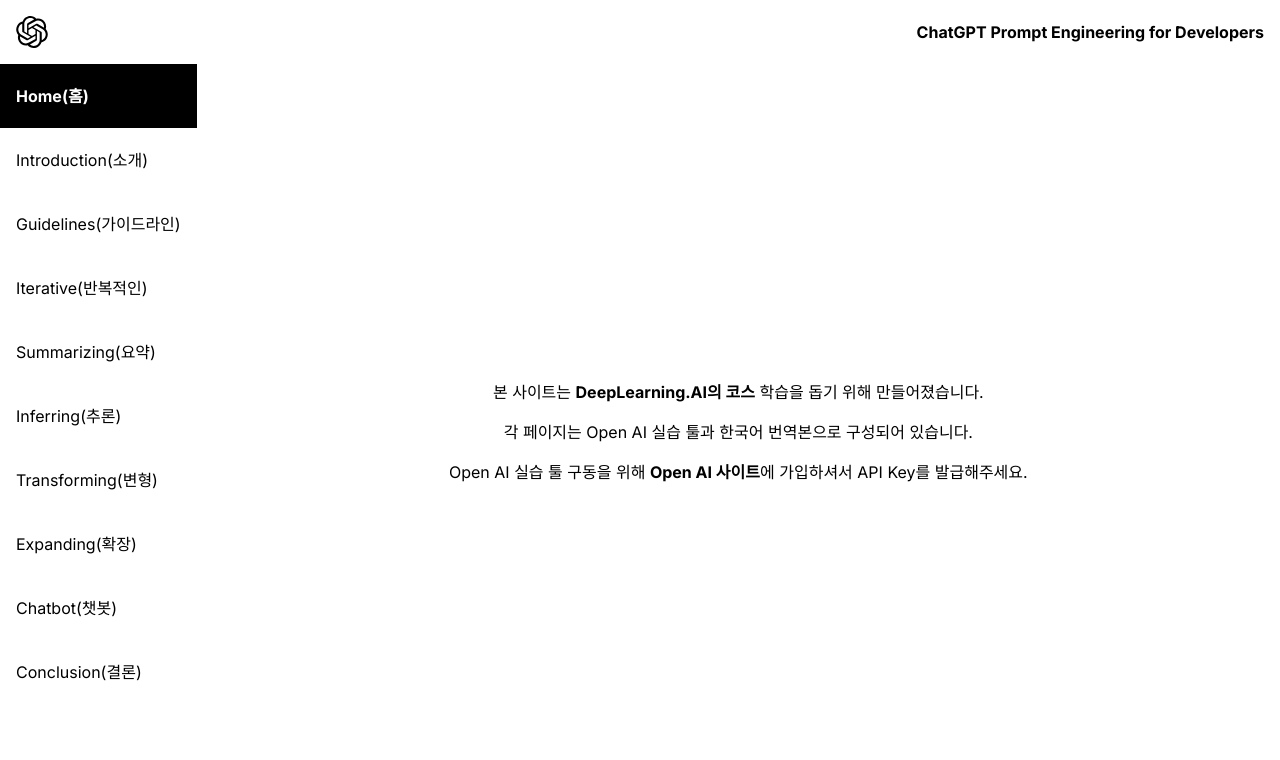
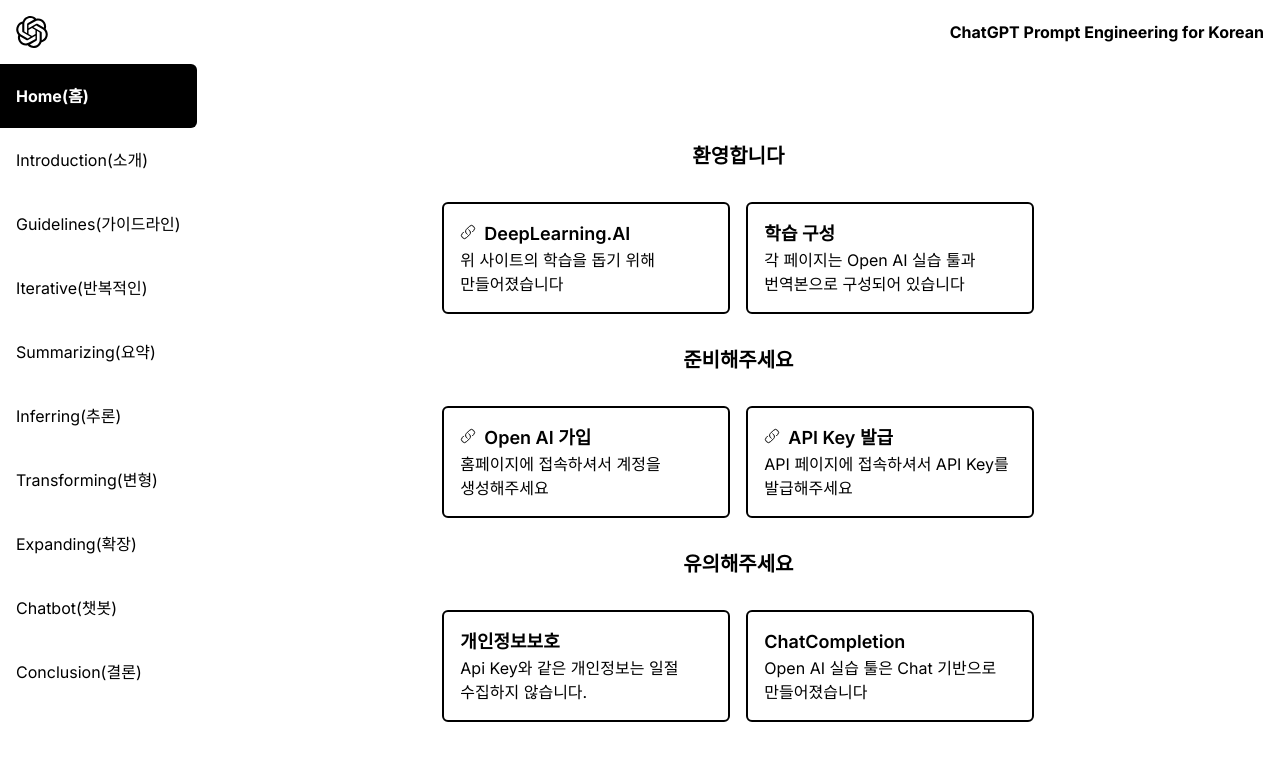
Before and after one commit to junotb/ChatGPT-Prompt-Engineering-for-Korean, a Next.js app: page / in a window 1280 px wide. Shown: the top 760 px of the page. Built offline with nearby package versions, Linux system fonts and the light colour scheme.

Commit message:
draw layouts

```diff
--- a/app/globals.css
+++ b/app/globals.css
@@ -41,6 +41,39 @@
   }
 }
 
+h1 {
+  font-size: 1.125rem; /* 18px */
+  line-height: 1.75rem; /* 28px */
+  font-weight: 700;
+
+  @media (orientation: landscape) {
+    font-size: 1.25rem; /* 20px */
+    line-height: 1.75rem; /* 28px */
+  }
+}
+
+h2 {
+  font-size: 1rem; /* 16px */
+  line-height: 1.5rem; /* 24px */
+  font-weight: 600;
+
+  @media (orientation: landscape) {
+    font-size: 1.125rem; /* 18px */
+    line-height: 1.75rem; /* 28px */
+  }
+}
+
+h3 {
+  font-size: 0.875rem; /* 14px */
+  line-height: 1.25rem; /* 20px */
+  font-weight: 500;
+
+  @media (orientation: landscape) {
+    font-size: 1rem; /* 16px */
+    line-height: 1.5rem; /* 24px */
+  }
+}
+
 textarea {
   resize: none;
 }
--- a/app/layout.tsx
+++ b/app/layout.tsx
@@ -4,7 +4,7 @@
 const inter = Inter({ subsets: ['latin'] })
 
 export const metadata = {
-  title: 'ChatGPT Prompt Engineering for Developers in Unofficial Korean version',
+  title: 'ChatGPT Prompt Engineering for Korean',
   description: 'ChatGPT Prompt Engineering for Developers in Unofficial Korean version',
 }
 
--- a/app/page.tsx
+++ b/app/page.tsx
@@ -1,9 +1,62 @@
+import Link from "next/link";
+
 export default function Home() {
   return (
-    <div className="w-full h-full flex flex-col justify-center items-center gap-4">
-      <p>본 사이트는 <a href="https://learn.deeplearning.ai/chatgpt-prompt-eng/" className="hover:text-neutral-500" target="_blank"><strong>DeepLearning.AI의 코스</strong></a> 학습을 돕기 위해 만들어졌습니다.</p>
-      <p>각 페이지는 Open AI 실습 툴과 한국어 번역본으로 구성되어 있습니다.</p>
-      <p>Open AI 실습 툴 구동을 위해 <a href="https://openai.com/" className="hover:text-neutral-500" target="_blank"><strong>Open AI 사이트</strong></a>에 가입하셔서 API Key를 발급해주세요.</p>
+    <div className="w-full h-full flex flex-col justify-center items-center gap-8">
+      <h1>환영합니다</h1>
+      <div className="grid grid-cols-1 landscape:grid-cols-2 w-full landscape:w-fit gap-4">
+        <Link
+          href="https://learn.deeplearning.ai/chatgpt-prompt-eng/"
+          target="_blank"
+          className="border-2 border-black dark:border-white w-full p-4 landscape:w-72 rounded-md hover:border-neutral-500 hover:text-neutral-500"
+        >
+          <svg xmlns="http://www.w3.org/2000/svg" fill="none" viewBox="0 0 24 24" strokeWidth={1.5} stroke="currentColor" className="float-left w-6 h-6 pr-2">
+            <path strokeLinecap="round" strokeLinejoin="round" d="M13.19 8.688a4.5 4.5 0 011.242 7.244l-4.5 4.5a4.5 4.5 0 01-6.364-6.364l1.757-1.757m13.35-.622l1.757-1.757a4.5 4.5 0 00-6.364-6.364l-4.5 4.5a4.5 4.5 0 001.242 7.244" />
+          </svg>
+          <h2>DeepLearning.AI</h2>
+          <p className="break-keep">위 사이트의 학습을 돕기 위해 만들어졌습니다</p>
+        </Link>
+        <div className="border-2 border-black dark:border-white w-full p-4 landscape:w-72 rounded-md">
+          <h2>학습 구성</h2>
+          <p className="break-keep">각 페이지는 Open AI 실습 툴과 번역본으로 구성되어 있습니다</p>
+        </div>
+      </div>
+      <h1>준비해주세요</h1>
+      <div className="grid grid-cols-1 landscape:grid-cols-2 w-full landscape:w-fit gap-4">
+        <Link
+          href="https://openai.com/"
+          target="_blank"
+          className="border-2 border-black dark:border-white w-full p-4 landscape:w-72 rounded-md hover:border-neutral-500 hover:text-neutral-500"
+        >
+          <svg xmlns="http://www.w3.org/2000/svg" fill="none" viewBox="0 0 24 24" strokeWidth={1.5} stroke="currentColor" className="float-left w-6 h-6 pr-2">
+            <path strokeLinecap="round" strokeLinejoin="round" d="M13.19 8.688a4.5 4.5 0 011.242 7.244l-4.5 4.5a4.5 4.5 0 01-6.364-6.364l1.757-1.757m13.35-.622l1.757-1.757a4.5 4.5 0 00-6.364-6.364l-4.5 4.5a4.5 4.5 0 001.242 7.244" />
+          </svg>
+          <h2>Open AI 가입</h2>
+          <p className="break-keep">홈페이지에 접속하셔서 계정을 생성해주세요</p>
+        </Link>
+        <Link
+          href="https://platform.openai.com/"
+          target="_blank"
+          className="border-2 border-black dark:border-white w-full p-4 landscape:w-72 rounded-md hover:border-neutral-500 hover:text-neutral-500"
+        >
+          <svg xmlns="http://www.w3.org/2000/svg" fill="none" viewBox="0 0 24 24" strokeWidth={1.5} stroke="currentColor" className="float-left w-6 h-6 pr-2">
+            <path strokeLinecap="round" strokeLinejoin="round" d="M13.19 8.688a4.5 4.5 0 011.242 7.244l-4.5 4.5a4.5 4.5 0 01-6.364-6.364l1.757-1.757m13.35-.622l1.757-1.757a4.5 4.5 0 00-6.364-6.364l-4.5 4.5a4.5 4.5 0 001.242 7.244" />
+          </svg>
+          <h2>API Key 발급</h2>
+          <p className="break-keep">API 페이지에 접속하셔서 API Key를 발급해주세요</p>
+        </Link>
+      </div>
+      <h1>유의해주세요</h1>
+      <div className="grid grid-cols-1 landscape:grid-cols-2 w-full landscape:w-fit gap-4">
+        <div className="border-2 border-black dark:border-white w-full p-4 landscape:w-72 rounded-md">
+          <h2>개인정보보호</h2>
+          <p className="break-keep">Api Key와 같은 개인정보는 일절 수집하지 않습니다.</p>
+        </div>
+        <div className="border-2 border-black dark:border-white w-full p-4 landscape:w-72 rounded-md">
+          <h2>ChatCompletion</h2>
+          <p className="break-keep">Open AI 실습 툴은 Chat 기반으로 만들어졌습니다</p>
+        </div>
+      </div>
     </div>
   )
 }
--- a/components/Footer.tsx
+++ b/components/Footer.tsx
@@ -17,7 +17,7 @@
 }) => {
   const pathname = usePathname();
   return (
-    <div className="z-10 flex items-center justify-between px-2 text-right min-h-[4rem] landscape:px-4">
+    <div className="z-10 flex items-center justify-between px-2 text-right min-h-[4rem] bg-[rgb(var(--background-rgb))] landscape:px-4">
       <div className="flex gap-8 item-center">
         {
           (pathname === '/') ? '' : (
--- a/components/Header.tsx
+++ b/components/Header.tsx
@@ -2,14 +2,15 @@
 
 const Header = () => {
   return (
-    <div className="flex justify-between px-2 landscape:px-4 min-h-[4rem] items-center">
+    <div className="flex justify-between px-2 landscape:px-4 min-h-[4rem] bg-[rgb(var(--background-rgb))] items-center">
       <Link
-        href={"/"}
+        href="https://learn.deeplearning.ai/"
+        target="_blank"
         className="w-8 h-8 bg-contain bg-no-repeat bg-[url('/openai-logomark.svg')] dark:bg-[url('/openai-white-logomark.svg')]"
       ></Link>
       <Link
         href={"/"}
-      ><strong>ChatGPT Prompt Engineering for Developers</strong></Link>
+      ><strong>ChatGPT Prompt Engineering for Korean</strong></Link>
     </div>
   )
 };
--- a/components/Navigator.tsx
+++ b/components/Navigator.tsx
@@ -20,14 +20,14 @@
   ];
 
   return (
-    <div className="absolute landscape:static bg-[rgb(var(--background-rgb))] w-full h-full landscape:w-fit min-w-fit">
+    <div className="bg-[rgb(var(--background-rgb))] w-full min-h-full landscape:w-fit min-w-fit">
       {
         chapters &&
         chapters.map((chapter, index) => (
           <Link
             key={index}
             href={chapter.link}
-            className={`flex justify-start items-center p-2 landscape:p-4 w-full h-12 landscape:h-16 ${(chapter.link === pathname) ? ' bg-black text-white dark:bg-white dark:text-black font-bold' : ''}`}
+            className={`flex justify-start items-center p-2 landscape:p-4 w-full h-12 landscape:h-16 ${(chapter.link === pathname) ? ' bg-black text-white dark:bg-white dark:text-black landscape:rounded-e-md font-bold' : ''}`}
           >{chapter.english_name}({chapter.korean_name})</Link>
         ))
       }
--- a/components/Openai.tsx
+++ b/components/Openai.tsx
@@ -3,10 +3,8 @@
 import { useRef, useState } from "react";
 import { completion } from "@/service/openai";
 import { Message } from "@/types/types";
-import { usePathname } from "next/navigation";
 
 const Openai = () => {
-  const pathname = usePathname();
   const [loading, setLoading] = useState(false);
   const [messages, setMessages] = useState<Message[]>([]);
   const apiKeyRef = useRef<HTMLInputElement>(null);
@@ -56,16 +54,12 @@
         placeholder="Api Key를 입력해주세요"
         readOnly={(loading) ? true : false}
       />
-      {
-        (pathname === '/chatbot') ? (
       <textarea
         ref={systemPromptRef}
         className={`grow w-full h-full p-2 landscape:p-4 overflow-y-auto border-2 border-black rounded-md dark:border-white ${(loading) ? ' bg-neutral-500' : 'bg-transparent'}`}
         placeholder="시스템 프롬프트를 입력해주세요"
         readOnly={(loading) ? true : false}
       ></textarea>
-        ) : ''
-      }
       <textarea
         ref={userPromptRef}
         className={`grow w-full h-full p-2 landscape:p-4 overflow-y-auto border-2 border-black rounded-md dark:border-white ${(loading) ? ' bg-neutral-500' : 'bg-transparent'}`}
```
Lines whose indentation alone changed are shown as unchanged.
